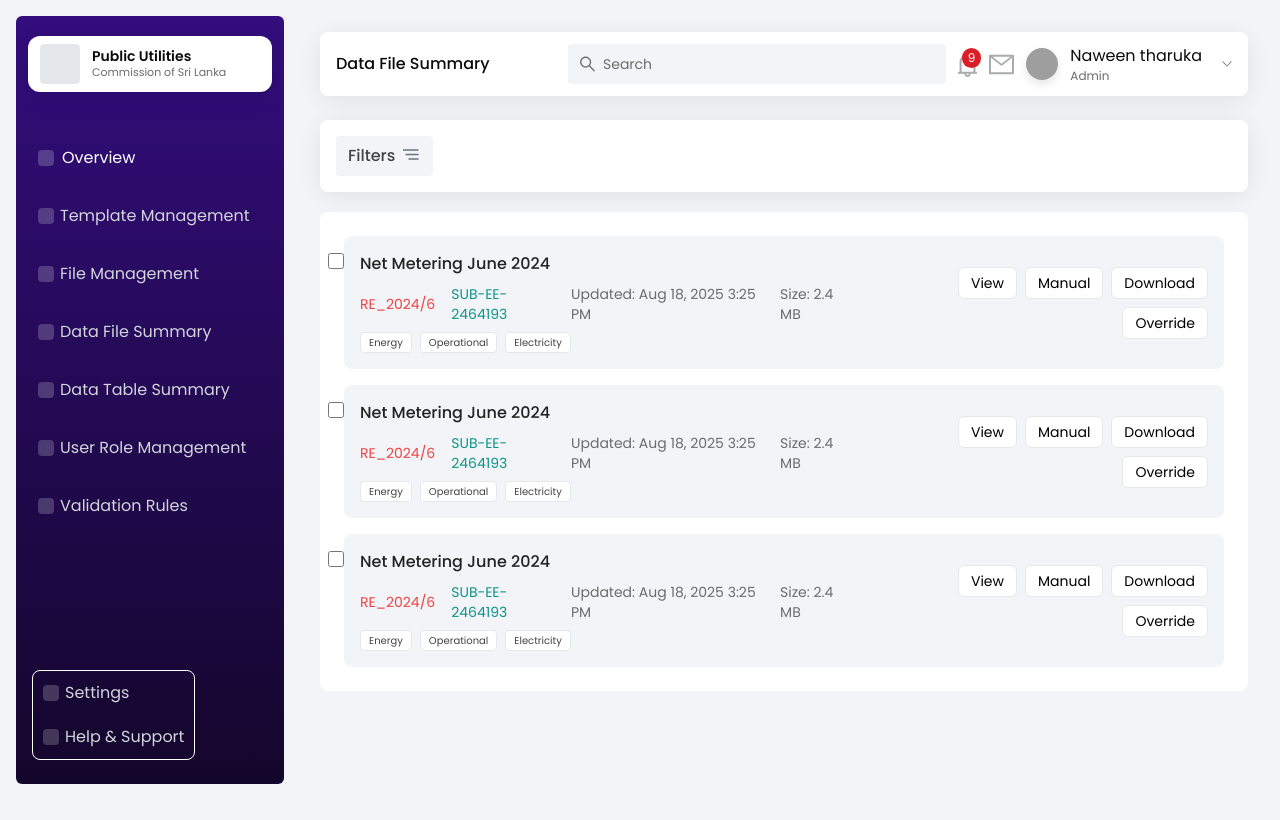
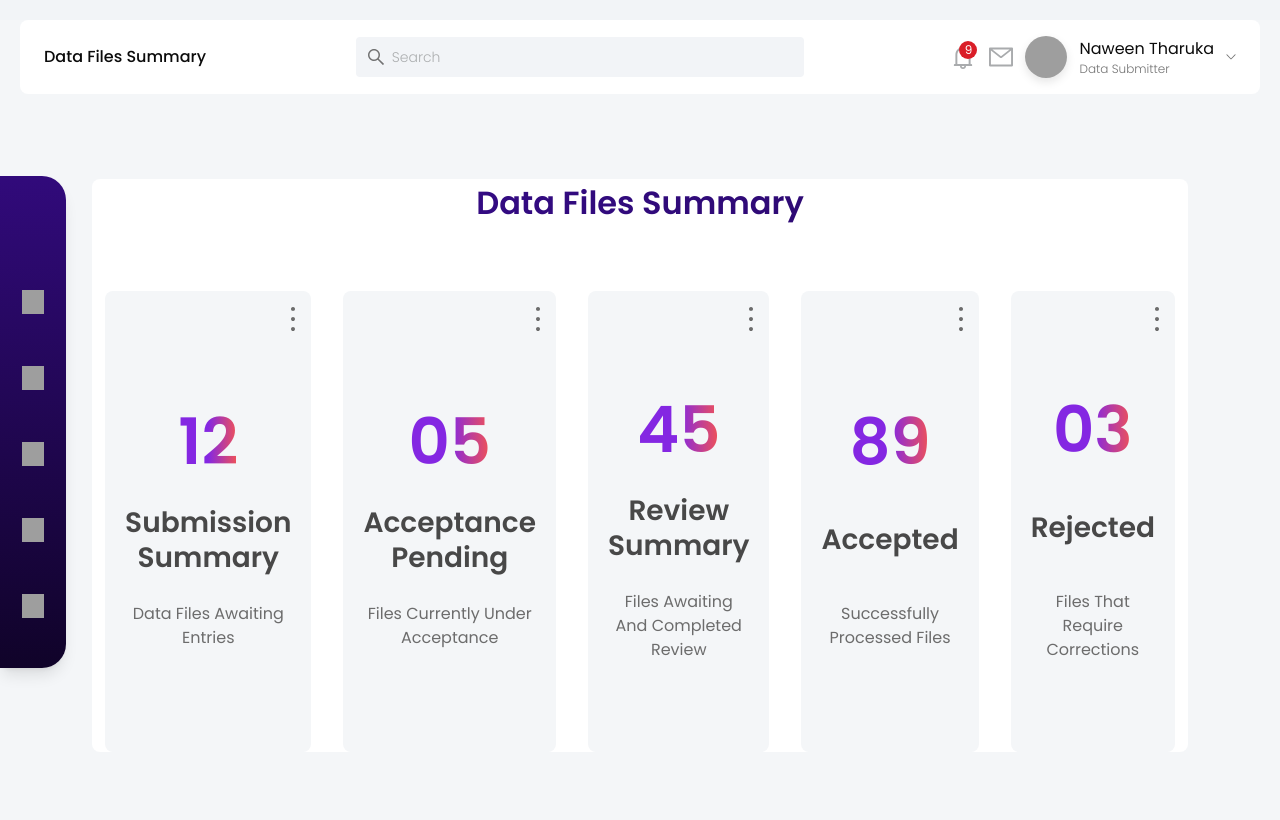
Before and after one commit to TOGRajeewa/PUCSL_UI, an Angular app: page /data-file-summary in a window 1280 px wide. Built offline with nearby package versions, Linux system fonts and the light colour scheme; grey boxes are pictures that could not be loaded.

Commit message:
completionId: cgen-658c5cd23d834b36b83ce87e13191517
cgen-658c5cd23d834b36b83ce87e13191517

```diff
--- a/src/app/pages/data-file-summary.component.ts
+++ b/src/app/pages/data-file-summary.component.ts
@@ -1,29 +1,143 @@
 import { Component } from '@angular/core';
 import { CommonModule } from '@angular/common';
-import { RouterModule } from '@angular/router';
-import { NavigationComponent } from '../components/navigation.component';
-import { HeaderComponent } from '../components/header.component';
-
-interface DataFileItem {
-  id: string;
-  name: string;
-  ref: string;
-  subRef: string;
-  updated: string;
-  size: string;
-  tags: string[];
-}
+import { DataSubmitterNavigationComponent } from '../components/data-submitter-navigation.component';
 
 @Component({
   selector: 'app-data-file-summary',
   standalone: true,
-  imports: [CommonModule, RouterModule, NavigationComponent, HeaderComponent],
-  templateUrl: './data-file-summary.component.html',
+  imports: [CommonModule, DataSubmitterNavigationComponent],
+  template: `
+    <div class="min-h-screen bg-[#F4F6F8]">
+      <!-- Navigation -->
+      <app-data-submitter-navigation></app-data-submitter-navigation>
+
+      <!-- Header -->
+      <header class="bg-white shadow-custom rounded-lg mx-5 mt-5 px-6 py-4">
+        <div class="flex items-center justify-between">
+          <h1 class="text-[#0B0B0B] text-base font-medium font-['Poppins'] capitalize">
+            Data Files Summary
+          </h1>
+
+          <!-- Search Bar -->
+          <div class="flex items-center gap-2 bg-[#F2F4F7] rounded px-3 py-2.5 w-[448px]">
+            <svg class="w-4 h-4 fill-[#6C6C6C] opacity-95" viewBox="0 0 15 15" xmlns="http://www.w3.org/2000/svg">
+              <path d="M14.9549 13.9218L10.0856 9.05246C10.8412 8.07559 11.25 6.88122 11.25 5.62498C11.25 4.12123 10.6631 2.71124 9.60183 1.64812C8.54059 0.584997 7.12684 0 5.62498 0C4.12311 0 2.70936 0.586872 1.64812 1.64812C0.584997 2.70936 0 4.12123 0 5.62498C0 7.12684 0.586872 8.54059 1.64812 9.60183C2.70936 10.665 4.12123 11.25 5.62498 11.25C6.88122 11.25 8.07372 10.8412 9.05059 10.0875L13.9199 14.9549C13.9342 14.9692 13.9512 14.9806 13.9698 14.9883C13.9885 14.996 14.0085 15 14.0287 15C14.0489 15 14.0689 14.996 14.0875 14.9883C14.1062 14.9806 14.1232 14.9692 14.1374 14.9549L14.9549 14.1393C14.9692 14.125 14.9806 14.1081 14.9883 14.0894C14.996 14.0708 15 14.0508 15 14.0306C15 14.0104 14.996 13.9904 14.9883 13.9717C14.9806 13.953 14.9692 13.9361 14.9549 13.9218ZM8.59496 8.59496C7.79997 9.38808 6.74622 9.82496 5.62498 9.82496C4.50373 9.82496 3.44999 9.38808 2.65499 8.59496C1.86187 7.79997 1.42499 6.74622 1.42499 5.62498C1.42499 4.50373 1.86187 3.44811 2.65499 2.65499C3.44999 1.86187 4.50373 1.42499 5.62498 1.42499C6.74622 1.42499 7.80184 1.85999 8.59496 2.65499C9.38808 3.44999 9.82496 4.50373 9.82496 5.62498C9.82496 6.74622 9.38808 7.80184 8.59496 8.59496Z"/>
+            </svg>
+            <input
+              type="text"
+              placeholder="Search"
+              class="bg-transparent text-sm text-[#6C6C6C] opacity-95 font-light font-['Poppins'] outline-none flex-1"
+            />
+          </div>
+
+          <!-- User Profile & Notifications -->
+          <div class="flex items-center gap-3">
+            <!-- Notification & Mail Icons -->
+            <div class="flex items-center gap-4">
+              <div class="relative">
+                <svg class="w-5 h-6 fill-[#A9ABAD]" viewBox="0 0 19 25" xmlns="http://www.w3.org/2000/svg">
+                  <path d="M18.0952 19.7727H17.4167V10.1136C17.4167 6.10511 14.4677 2.79261 10.631 2.24148V1.13636C10.631 0.508523 10.1249 0 9.5 0C8.87515 0 8.36905 0.508523 8.36905 1.13636V2.24148C4.53229 2.79261 1.58333 6.10511 1.58333 10.1136V19.7727H0.904762C0.404315 19.7727 0 20.179 0 20.6818V21.5909C0 21.7159 0.101786 21.8182 0.22619 21.8182H6.33333C6.33333 23.5739 7.75268 25 9.5 25C11.2473 25 12.6667 23.5739 12.6667 21.8182H18.7738C18.8982 21.8182 19 21.7159 19 21.5909V20.6818C19 20.179 18.5957 19.7727 18.0952 19.7727ZM9.5 23.1818C8.75074 23.1818 8.14286 22.571 8.14286 21.8182H10.8571C10.8571 22.571 10.2493 23.1818 9.5 23.1818ZM3.61905 19.7727V10.1136C3.61905 8.53409 4.22976 7.05114 5.34092 5.93466C6.45208 4.81818 7.92798 4.20455 9.5 4.20455C11.072 4.20455 12.5479 4.81818 13.6591 5.93466C14.7702 7.05114 15.381 8.53409 15.381 10.1136V19.7727H3.61905Z"/>
+                </svg>
+                <div class="absolute -top-1 -right-1 w-[18px] h-[18px] bg-[#DA1E28] rounded-full flex items-center justify-center">
+                  <span class="text-white text-xs font-normal">9</span>
+                </div>
+              </div>
+              <svg class="w-6 h-6 fill-[#A9ABAD]" viewBox="0 0 25 25" xmlns="http://www.w3.org/2000/svg">
+                <path d="M24.1071 2.67847H0.892857C0.398996 2.67847 0 3.07746 0 3.57132V21.4285C0 21.9223 0.398996 22.3213 0.892857 22.3213H24.1071C24.601 22.3213 25 21.9223 25 21.4285V3.57132C25 3.07746 24.601 2.67847 24.1071 2.67847ZM22.9911 5.76998V20.3124H2.00893V5.76998L1.23884 5.1701L2.33538 3.76106L3.52958 4.69019H21.4732L22.6674 3.76106L23.764 5.1701L22.9911 5.76998ZM21.4732 4.6874L12.5 11.6628L3.52679 4.6874L2.33259 3.75827L1.23605 5.16731L2.00614 5.76719L11.5374 13.1779C11.8115 13.3909 12.1487 13.5065 12.4958 13.5065C12.8429 13.5065 13.1801 13.3909 13.4542 13.1779L22.9911 5.76998L23.7612 5.1701L22.6646 3.76106L21.4732 4.6874Z"/>
+              </svg>
+            </div>
+
+            <!-- User Info -->
+            <div class="flex items-center gap-3">
+              <img
+                src="https://api.builder.io/api/v1/image/assets/TEMP/6d0fdfb14db23e59332a259e103b8b309a70e867?width=84"
+                alt="User"
+                class="w-[42px] h-[42px] rounded-full shadow-avatar object-cover"
+              />
+              <div>
+                <p class="text-[#0B0B0B] text-base font-normal font-['Poppins'] capitalize">
+                  Naween tharuka
+                </p>
+                <p class="text-[#6C6C6C] opacity-95 text-xs font-light font-['Poppins'] capitalize">
+                  Data Submitter
+                </p>
+              </div>
+              <svg class="w-2.5 h-1.5 fill-[#6C6C6C] opacity-95" viewBox="0 0 10 5" xmlns="http://www.w3.org/2000/svg">
+                <path d="M9.89507 0H8.90821C8.8411 0 8.77794 0.0244141 8.73847 0.0644532L5.00025 3.88867L1.26203 0.0644532C1.22256 0.0244141 1.1594 0 1.09229 0H0.105432C0.0199038 0 -0.030097 0.0722657 0.0199038 0.124024L4.65945 4.87109C4.82788 5.04297 5.17262 5.04297 5.33973 4.87109L9.97928 0.124024C10.0306 0.0722657 9.9806 0 9.89507 0Z"/>
+              </svg>
+            </div>
+          </div>
+        </div>
+      </header>
+
+      <!-- Main Content -->
+      <main class="mx-[92px] mt-[85px] mb-24">
+        <div class="bg-white rounded-lg shadow-custom px-10 py-18">
+          <!-- Page Title -->
+          <h2 class="text-center text-[32px] font-semibold font-['Poppins'] capitalize mb-16 bg-gradient-to-r from-[#390C90] to-[#290967] bg-clip-text text-transparent">
+            Data Files Summary
+          </h2>
+
+          <!-- Stats Cards Grid -->
+          <div class="flex items-center justify-center gap-8">
+            <div
+              *ngFor="let card of summaryCards"
+              class="relative flex flex-col items-center justify-center w-[282px] h-[461px] bg-[#F4F6F8] rounded-lg px-5 py-22"
+            >
+              <!-- Menu Icon -->
+              <button class="absolute top-4 right-4">
+                <svg class="w-1 h-6 fill-[#6C6C6C]" viewBox="0 0 4 24" xmlns="http://www.w3.org/2000/svg">
+                  <path d="M2 0C1.73736 -5.5348e-09 1.47728 0.0517314 1.23463 0.152241C0.991981 0.25275 0.771504 0.400069 0.585787 0.585787C0.40007 0.771504 0.252751 0.991982 0.152241 1.23463C0.0517318 1.47728 0 1.73736 0 2C0 2.26264 0.0517318 2.52272 0.152241 2.76537C0.252751 3.00802 0.40007 3.2285 0.585787 3.41421C0.771504 3.59993 0.991981 3.74725 1.23463 3.84776C1.47728 3.94827 1.73736 4 2 4C2.26264 4 2.52272 3.94827 2.76537 3.84776C3.00802 3.74725 3.2285 3.59993 3.41421 3.41421C3.59993 3.2285 3.74725 3.00802 3.84776 2.76537C3.94827 2.52272 4 2.26264 4 2C4 1.73736 3.94827 1.47728 3.84776 1.23463C3.74725 0.991982 3.59993 0.771504 3.41421 0.585787C3.2285 0.400069 3.00802 0.25275 2.76537 0.152241C2.52272 0.0517314 2.26264 -5.5348e-09 2 0ZM2 10C1.46957 10 0.96086 10.2107 0.585787 10.5858C0.210714 10.9609 0 11.4696 0 12C0 12.5304 0.210714 13.0391 0.585787 13.4142C0.96086 13.7893 1.46957 14 2 14C2.53043 14 3.03914 13.7893 3.41421 13.4142C3.78929 13.0391 4 12.5304 4 12C4 11.4696 3.78929 10.9609 3.41421 10.5858C3.03914 10.2107 2.53043 10 2 10ZM2 20C1.46957 20 0.96086 20.2107 0.585787 20.5858C0.210714 20.9609 0 21.4696 0 22C0 22.5304 0.210714 23.0391 0.585787 23.4142C0.96086 23.7893 1.46957 24 2 24C2.53043 24 3.03914 23.7893 3.41421 23.4142C3.78929 23.0391 4 22.5304 4 22C4 21.4696 3.78929 20.9609 3.41421 20.5858C3.03914 20.2107 2.53043 20 2 20Z"/>
+                </svg>
+              </button>
+
+              <!-- Number -->
+              <div class="text-[64px] font-semibold font-['Poppins'] capitalize text-center bg-gradient-to-r from-[#8427E2] via-[#8427E2] to-[#F35353] bg-clip-text text-transparent mb-2">
+                {{ card.number }}
+              </div>
+
+              <!-- Title -->
+              <h3 class="text-[#484848] text-[28px] font-semibold font-['Poppins'] capitalize text-center mb-5 leading-tight min-h-[84px] flex items-center">
+                {{ card.title }}
+              </h3>
+
+              <!-- Description -->
+              <p class="text-[#6C6C6C] text-base font-normal font-['Poppins'] capitalize text-center min-h-[48px]">
+                {{ card.description }}
+              </p>
+            </div>
+          </div>
+        </div>
+      </main>
+    </div>
+  `,
 })
 export class DataFileSummaryComponent {
-  items: DataFileItem[] = [
-    { id: '1', name: 'Net Metering June 2024', ref: 'RE_2024/6', subRef: 'SUB-EE-2464193', updated: 'Aug 18, 2025 3:25 PM', size: '2.4 MB', tags: ['Energy','Operational','Electricity'] },
-    { id: '2', name: 'Net Metering June 2024', ref: 'RE_2024/6', subRef: 'SUB-EE-2464193', updated: 'Aug 18, 2025 3:25 PM', size: '2.4 MB', tags: ['Energy','Operational','Electricity'] },
-    { id: '3', name: 'Net Metering June 2024', ref: 'RE_2024/6', subRef: 'SUB-EE-2464193', updated: 'Aug 18, 2025 3:25 PM', size: '2.4 MB', tags: ['Energy','Operational','Electricity'] },
+  summaryCards = [
+    {
+      number: '12',
+      title: 'Submission Summary',
+      description: 'data files awaiting entries'
+    },
+    {
+      number: '05',
+      title: 'Acceptance Pending',
+      description: 'files currently under acceptance'
+    },
+    {
+      number: '45',
+      title: 'Review Summary',
+      description: 'files awaiting and completed review'
+    },
+    {
+      number: '89',
+      title: 'Accepted',
+      description: 'successfully processed files'
+    },
+    {
+      number: '03',
+      title: 'Rejected',
+      description: 'files that require corrections'
+    }
   ];
 }
```
